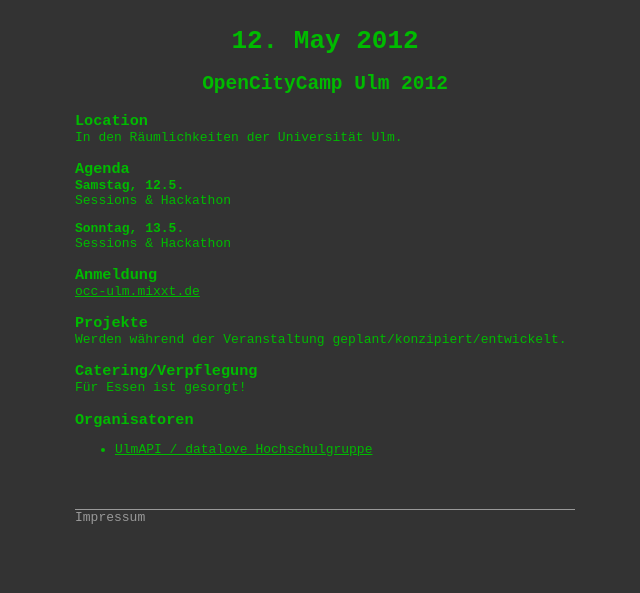
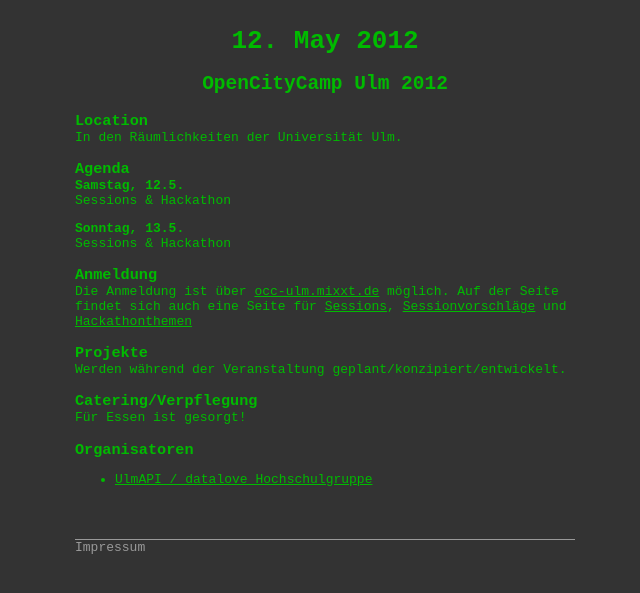
Before and after one commit to opendatahackday/opendatahackday.github.com, a Jekyll site: the page built from ulm/_posts/2012-05-12-index.md, in a window 1280 px wide. Shown: the top 593 px of the page, without its empty margins (315-955 px from the left). Built offline with Jekyll 4.4.1, drawn with Linux system fonts in a browser that asks for light colours; some web fonts are replaced.

Commit message:
updated description

```diff
--- a/ulm/_posts/2012-05-12-index.md
+++ b/ulm/_posts/2012-05-12-index.md
@@ -22,7 +22,10 @@
 Sessions & Hackathon
 
 ### Anmeldung
-[occ-ulm.mixxt.de](http://occ-ulm.mixxt.de/)
+Die Anmeldung ist über [occ-ulm.mixxt.de](http://occ-ulm.mixxt.de/) möglich.
+Auf der Seite findet sich auch eine Seite für [Sessions](http://occ-ulm.mixxt.de/networks/wiki/index.Sessions),
+[Sessionvorschläge](http://occ-ulm.mixxt.de/networks/wiki/index.Sessionvorschlaege) und
+[Hackathonthemen](http://occ-ulm.mixxt.de/networks/wiki/index.Hackathonthemen)
 
 ### Projekte
 Werden während der Veranstaltung geplant/konzipiert/entwickelt.
```
